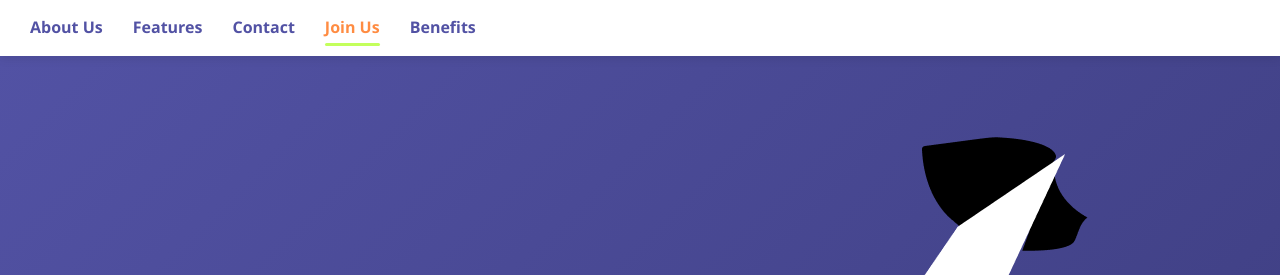
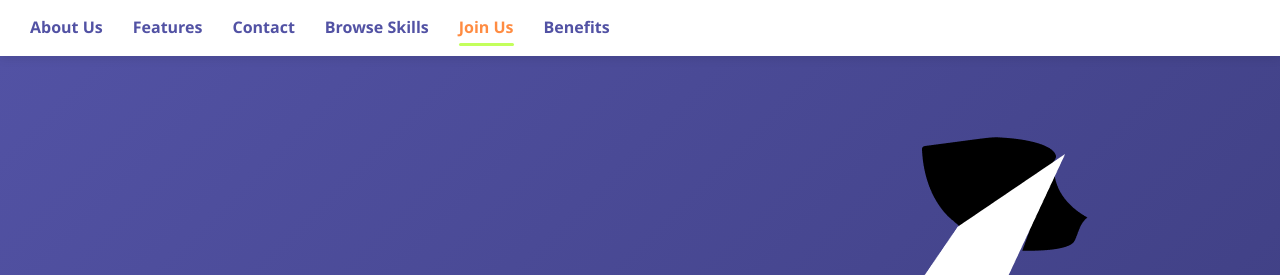
Before and after one commit to notnada/SkillSwap, a plain HTML site: page index.html in a window 1280 px wide. Shown: the top 275 px of the page. Drawn offline with Linux system fonts and the light colour scheme.

Commit message:
Update navigation links in index.html

```diff
--- a/index.html
+++ b/index.html
@@ -13,6 +13,7 @@
         <li><a href="#about">About Us</a></li>
         <li><a href="#features">Features</a></li>
         <li><a href="#contact">Contact</a></li>
+        <li><a href="marketplace.html">Browse Skills</a></li>
         <li><a href="login.html" class="active">Join Us</a></li>
         <li><a href="#benefits">Benefits</a></li>
     </ul>
```
Lines whose indentation alone changed are shown as unchanged.
